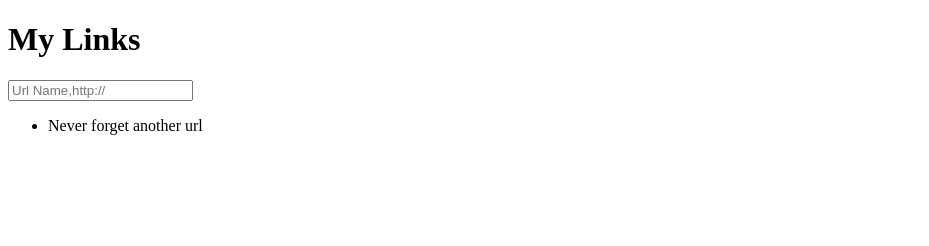
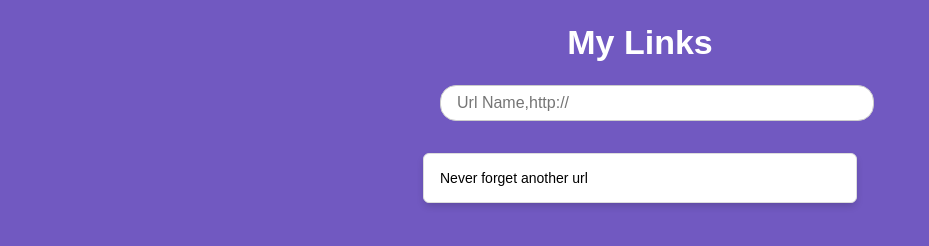
Before and after one commit to Anderson026/My-Links, a website: page http/public/index.html in a window 1280 px wide. Shown: the whole page, without its empty margins (0-929 px from the left). Drawn offline with Linux system fonts and the light colour scheme.

Commit message:
Adicionando o css da página My Links

```diff
--- a/http/public/index.html
+++ b/http/public/index.html
@@ -4,7 +4,7 @@
     <meta charset="UTF-8">
     <meta name="viewport" content="width=device-width, initial-scale=1.0">
     <title>My URLS</title>
-    <!-- <link rel="stylesheet" href="style.css"> -->
+    <link rel="stylesheet" href="style.css">
 </head>
 <body>
     <h1>My Links</h1>
--- /dev/null
+++ b/http/public/style.css
@@ -0,0 +1,89 @@
+@import url('https://fonts.googleapis.com/css2?family=Quicksand:wgh@300;600&display=swap')
+
+* {
+    box-sizing: border-box;
+}
+
+html {
+    font-size: 62.5%;
+}
+
+body {
+    font-family: 'Qicksand', sans-serif;
+
+    background: #7159c1;
+}
+
+.container {
+    width: 80%;
+    max-width: 400px;
+
+    margin: auto;
+}
+
+h1 {
+    text-align: center;
+    color: white;
+
+    font-size: 3.4rem;
+}
+
+input {
+    width: 100%;
+
+    padding: 8px 16px;
+    margin-bottom: 32px;
+
+    border-radius: 16px;
+    border: 1px solid #ccc;
+
+    outline: none;
+
+    font-size: 1.6rem;
+    font-weight: 300;
+}
+
+ul {
+    background: white;
+
+    box-shadow: 0px 4px 8px -2px #00000033;
+    border-radius: 6px;
+    border: 1px solid #ddd;
+
+    padding: 16px;
+
+    font-size: 1.4rem;
+}
+
+li {
+    list-style: none;
+
+    display: flex;
+    align-items: center;
+    justify-content: space-between;
+
+    border-bottom: 1px solid #ddd;
+}
+
+a {
+    display: block;
+
+    color: #333;
+    text-decoration: none;
+
+    padding: 16px 0;
+    font-size: 1.8rem;
+}
+
+a:hover {
+    font-weight: bold;
+}
+
+li:first-child,
+li:last-child {
+    border: none;
+}
+
+li span {
+    cursor: pointer;
+}
--- a/http/server.js
+++ b/http/server.js
@@ -7,6 +7,7 @@ const path = require("path")
 http.createServer((req, res) => {
 
     const file = req.url === '/' ? 'index.html' : req.url
+    const filePath = path.join(__dirname, 'public', file)
 
     console.log(file)
 
@@ -14,7 +15,7 @@ http.createServer((req, res) => {
 
     /* validação para a página principal */
         fs.readFile(
-            path.join(__dirname, 'public', 'index.html'),
+            filePath,
             (err, content) => {
                 if (err) throw err
 
```
